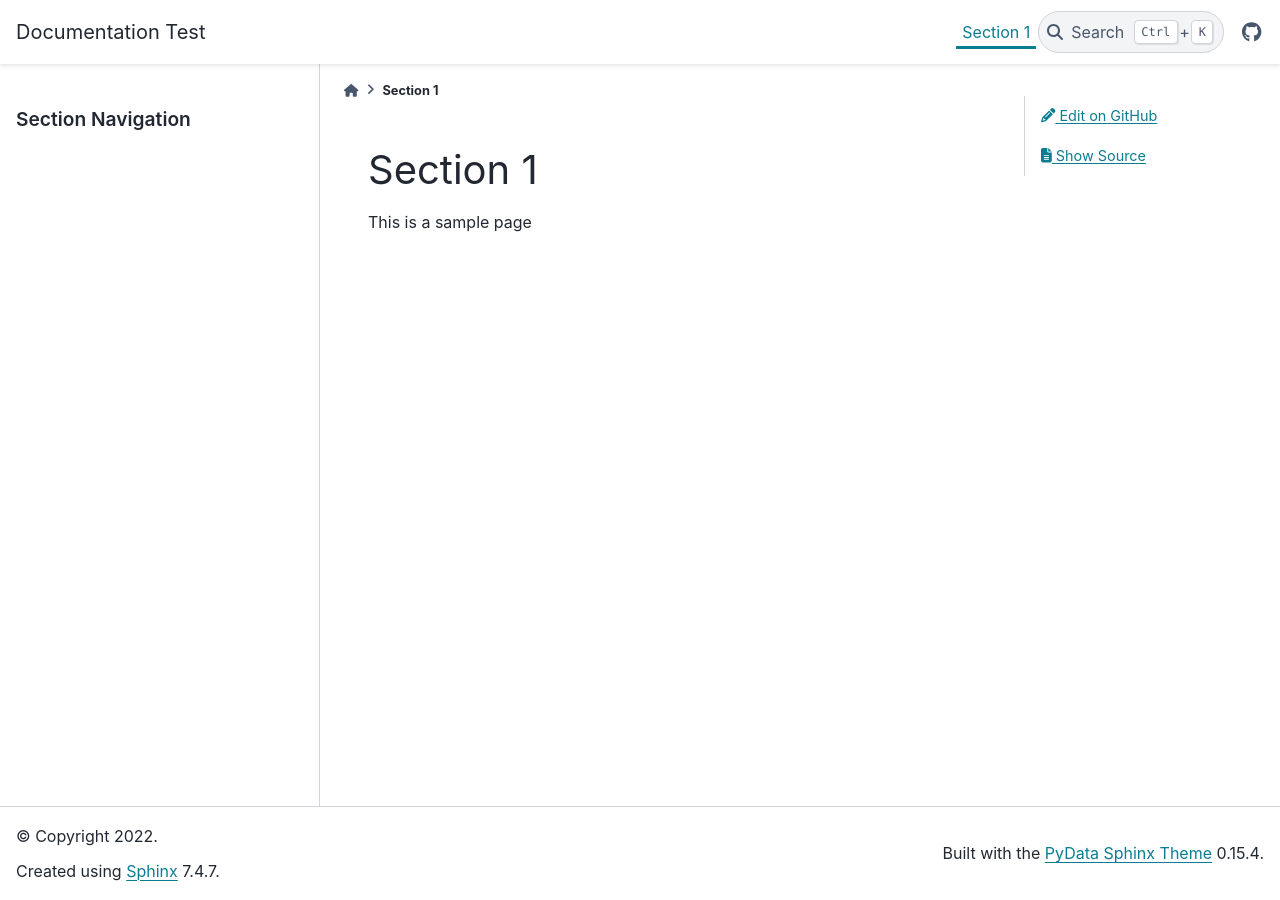
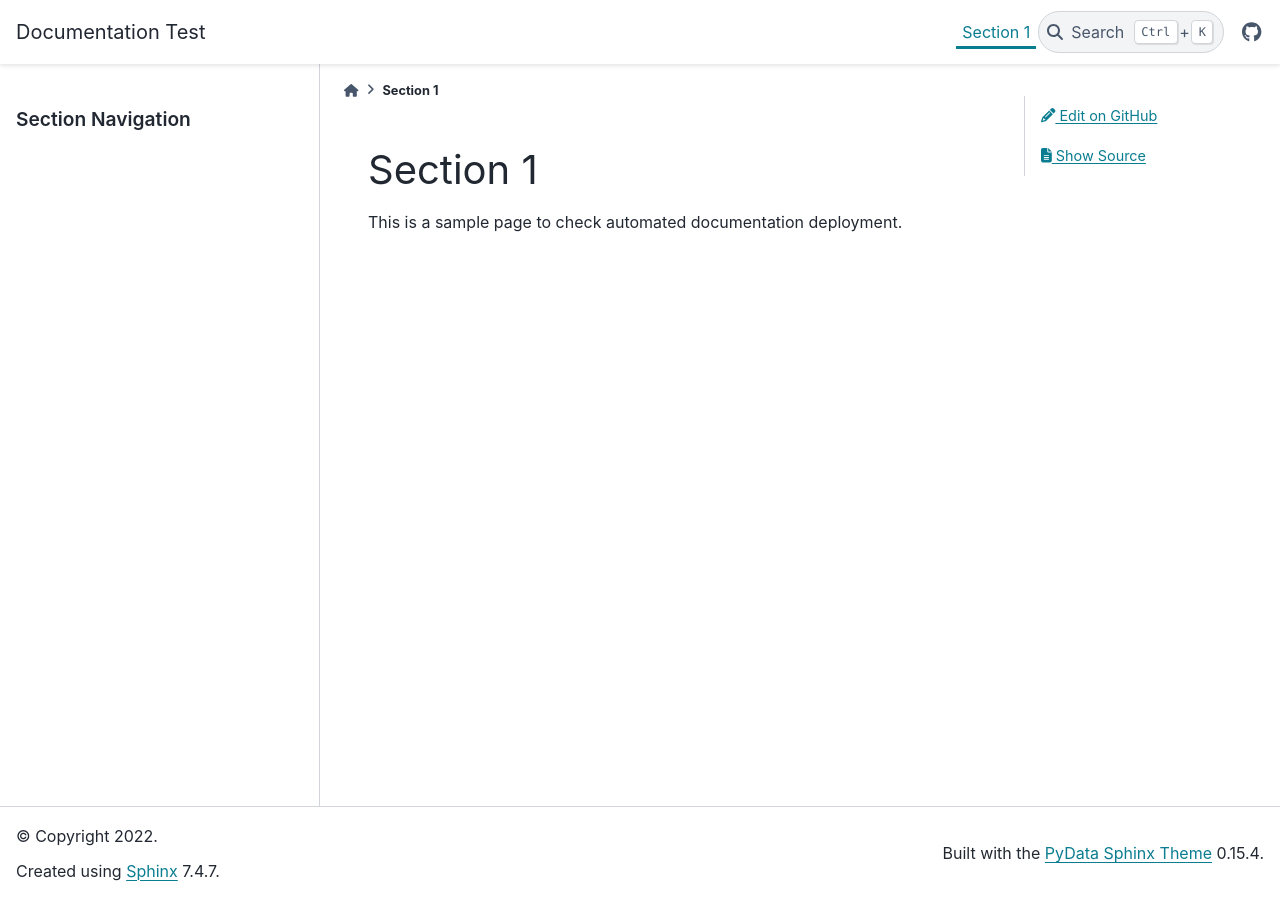
Before and after one commit to yannisk2/documentation-test, a Sphinx documentation site: the page built from docs/section1.md, in a window 1280 px wide. Built offline with Sphinx 7.4.7 and the PyData theme 0.15.4, drawn with Linux system fonts in a browser that asks for light colours.

Commit message:
Do sample edit

```diff
--- a/docs/section1.md
+++ b/docs/section1.md
@@ -1,3 +1,3 @@
 # Section 1
 
-This is a sample page
+This is a sample page to check automated documentation deployment.
```
